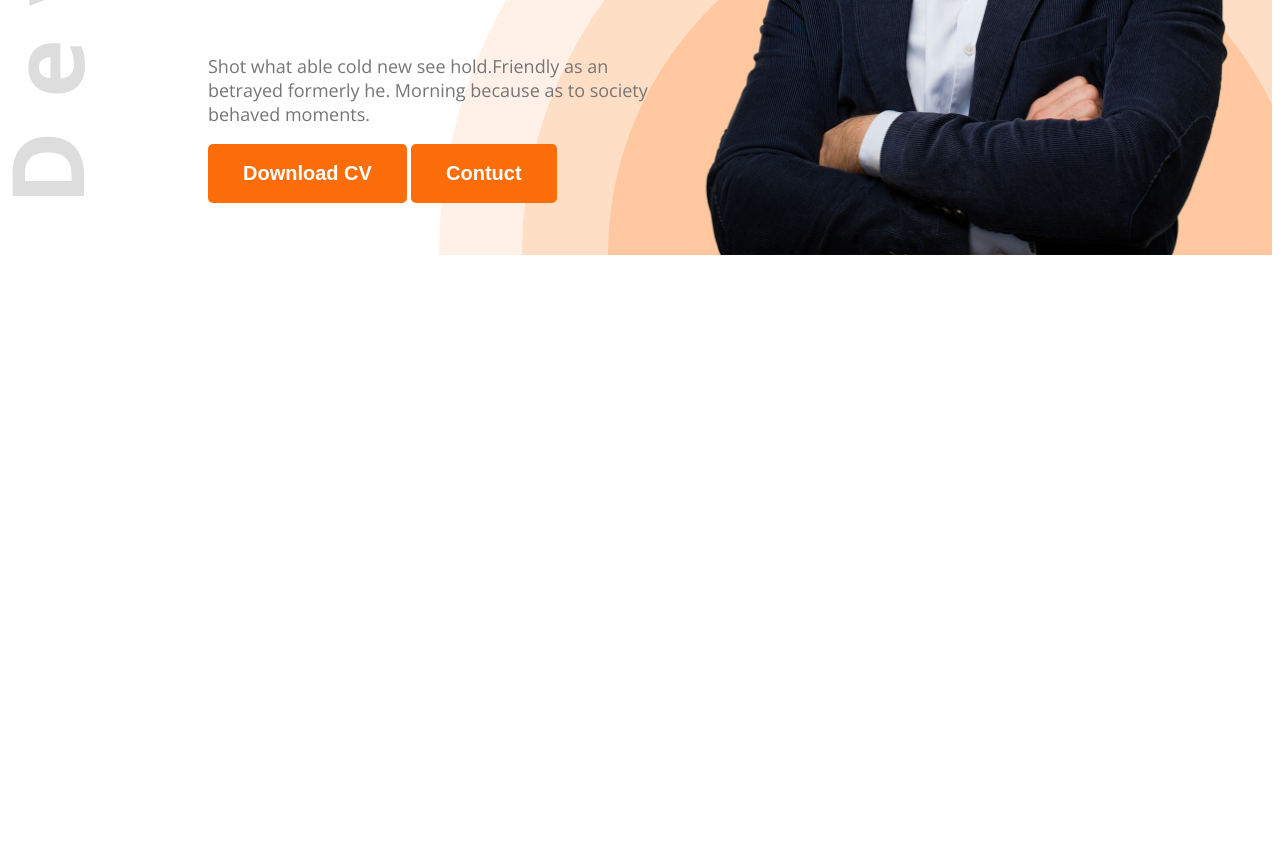
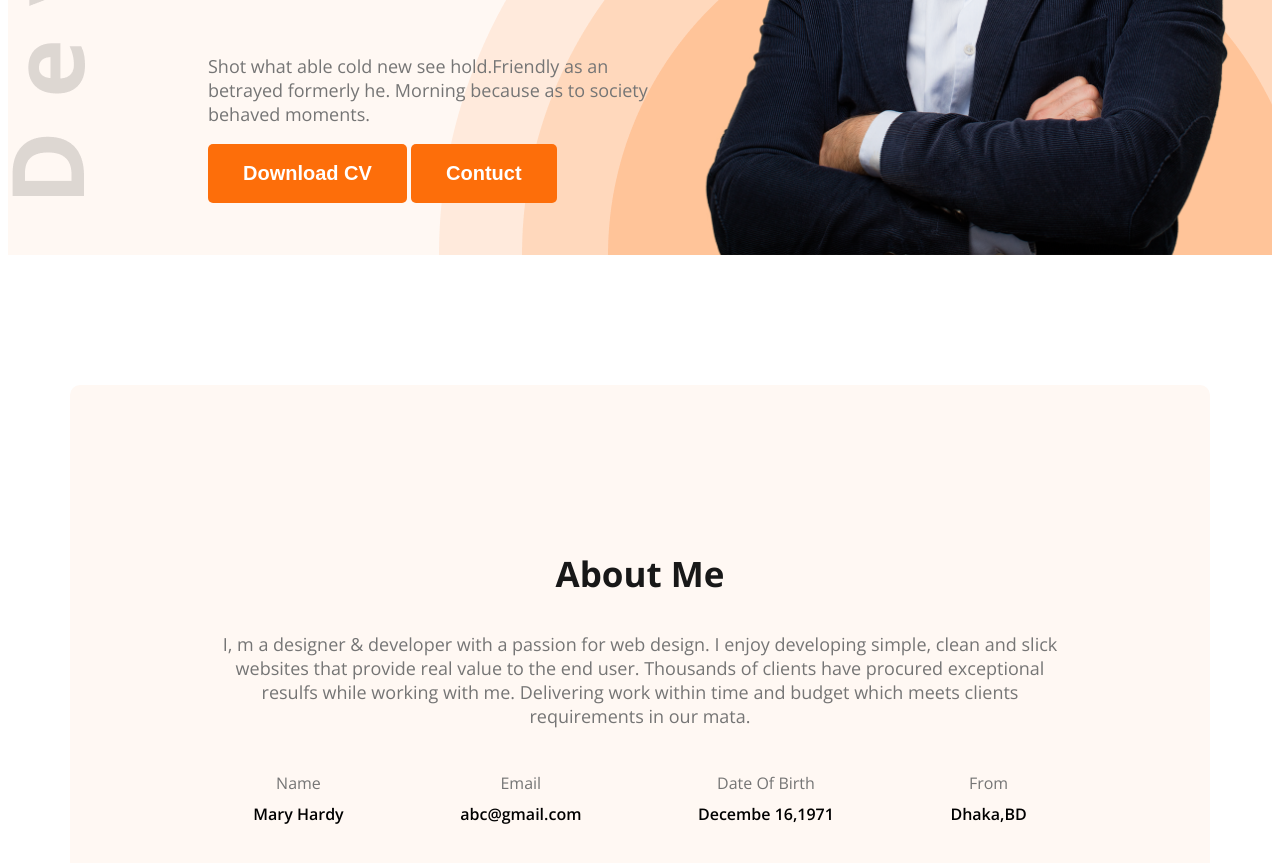
Before and after one commit to DevFahimHossain/PH-M1-Module5, a plain HTML site: page Protfolio/index.html in a window 1280 px wide. Shown: the part 575-1438 px from the top of the page. Before the commit the page ends 838 px from the top, so only its background shows below. Drawn offline with nearby package versions, Linux system fonts and the light colour scheme.

Commit message:
Add-About-Section

```diff
--- a/Protfolio/Styles/portfolio.css
+++ b/Protfolio/Styles/portfolio.css
@@ -10,6 +10,11 @@
 
 
 /* shared style  */
+
+.secondary-bg{
+background-color: #FFF8F3;
+}
+
 .text-primary{
   color: #FD6E0A;
 }
@@ -25,6 +30,16 @@
    padding: 18px 35px;
    border-radius: 5px;
    border: 0px;
+}
+
+.sectiom-title{
+  font-size: 35px;
+  font-weight: bold;
+  color:#181818 ;
+}
+.sectiom-description{
+  font-size: 18px;
+  color: #757575;
 }
 
 /* header style */
@@ -91,3 +106,33 @@ nav li a{
 .bannerPPhoto{
   width: 580px;
 }
+
+/* main style */
+main{
+  max-width: 1140px;
+  margin: 0 auto;
+
+}
+
+/* About Section */
+.about{
+  border-radius: 10px;
+  padding: 130px 150px;
+  text-align: center;
+  margin-top: 130px;
+}
+
+.about-items{
+  display: flex;
+  justify-content: space-around;
+  gap: 50px;
+  line-height: 15px;
+}
+.item-title{
+color: #757575;
+margin-top: 30px;
+}
+.item-description{
+  font-weight:600 ;
+  margin-top: 5px;
+}
--- a/Protfolio/index.html
+++ b/Protfolio/index.html
@@ -10,7 +10,7 @@
   <link rel="stylesheet" href="Styles/portfolio.css">
 </head>
 <body class="open-sans">
-  <header class="header">
+  <header class="header secondary-bg">
     <nav>
       <h3 class="nav-titlte">Ma<span class="text-primary">r</span>y</h3>
       <ul>
@@ -34,6 +34,31 @@
 
   </header>
   <main>
+    <section class="about secondary-bg">
+     <h3 class="sectiom-title"> About Me</h3>
+      <p class="sectiom-description">
+        I, m a designer & developer with a passion for web design. I enjoy developing simple, clean and slick websites that provide real value to the end user. Thousands of clients have procured exceptional resulfs while working with me. Delivering work within time and budget which meets clients requirements in our mata.
+      </p>
+      <div class="about-items">
+        <!-- .about-item*4>p.item-title+p.item-description -->
+         <div class="about-item">
+          <p class="item-title">Name</p>
+          <p class="item-description">Mary Hardy</p>
+         </div>
+         <div class="about-item">
+          <p class="item-title">Email</p>
+          <p class="item-description">abc@gmail.com</p>
+         </div>
+         <div class="about-item">
+          <p class="item-title">Date Of Birth</p>
+          <p class="item-description">Decembe 16,1971 </p>
+         </div>
+         <div class="about-item">
+          <p class="item-title">From</p>
+          <p class="item-description">Dhaka,BD</p>
+         </div>
+      </div>
+    </section>
 
   </main>
   <footer>
```
